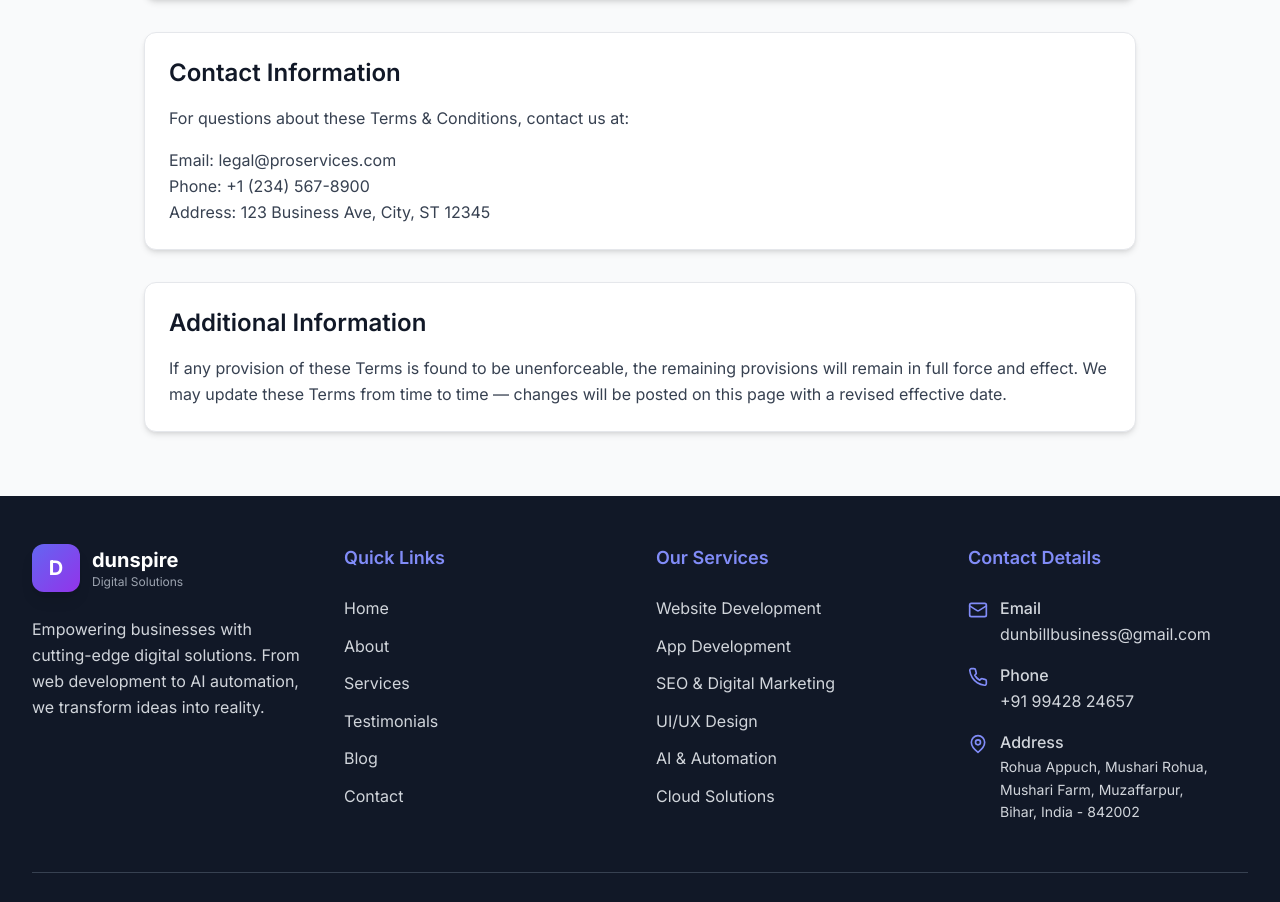
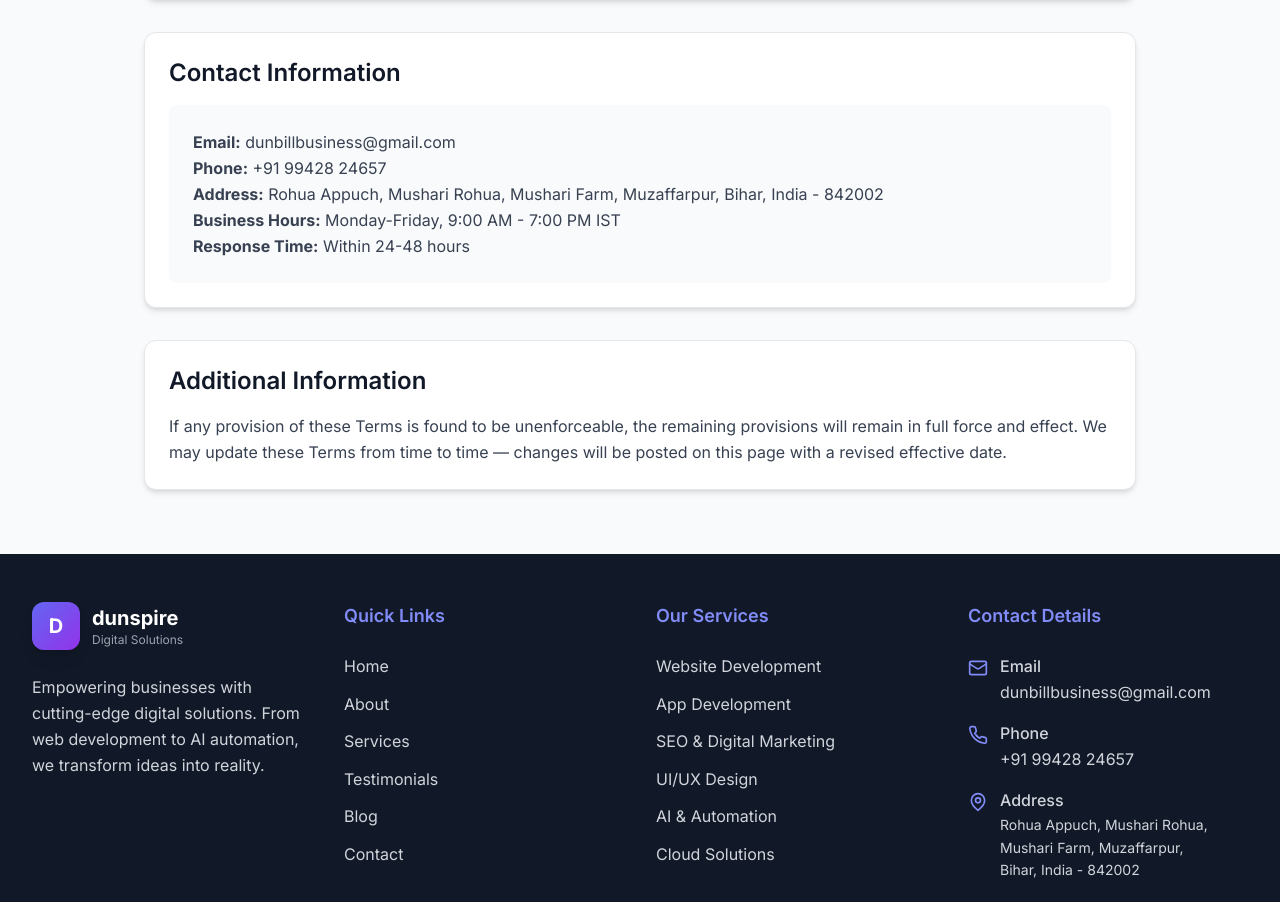
Before and after one commit to Tuntunkr/Dunspire, a React (Vite) app: page /terms in a window 1280 px wide. Shown: the part 1972-2874 px from the top of the page. Built offline with nearby package versions, Linux system fonts and the light colour scheme.

Commit message:
feat: add log

```diff
--- a/src/index.css
+++ b/src/index.css
@@ -1,9 +1,8 @@
+@import url('https://fonts.googleapis.com/css2?family=Inter:wght@300;400;500;600;700;800;900&display=swap');
+
 @tailwind base;
 @tailwind components;
 @tailwind utilities;
-
-/* Custom fonts */
-@import url('https://fonts.googleapis.com/css2?family=Inter:wght@300;400;500;600;700;800;900&display=swap');
 
 /* Base styles */
 * {
--- a/src/pages/legal/TermsConditions.tsx
+++ b/src/pages/legal/TermsConditions.tsx
@@ -85,16 +85,15 @@ const sections = [
       </p>
     ),
   },
-  {
+   {
     title: "Contact Information",
     content: (
-      <div>
-        <p className="mb-4">For questions about these Terms & Conditions, contact us at:</p>
-        <div className="mt-4 text-gray-700">
-          <p>Email: legal@proservices.com</p>
-          <p>Phone: +1 (234) 567-8900</p>
-          <p>Address: 123 Business Ave, City, ST 12345</p>
-        </div>
+      <div className="bg-gray-50 p-6 rounded-lg">
+        <p><strong>Email:</strong> dunbillbusiness@gmail.com</p>
+        <p><strong>Phone:</strong> +91 99428 24657</p>
+        <p><strong>Address:</strong> Rohua Appuch, Mushari Rohua, Mushari Farm, Muzaffarpur, Bihar, India - 842002</p>
+        <p><strong>Business Hours:</strong> Monday-Friday, 9:00 AM - 7:00 PM IST</p>
+        <p><strong>Response Time:</strong> Within 24-48 hours</p>
       </div>
     ),
   },
```
Also changed, not shown: public/assests/Logo.svg (added).
